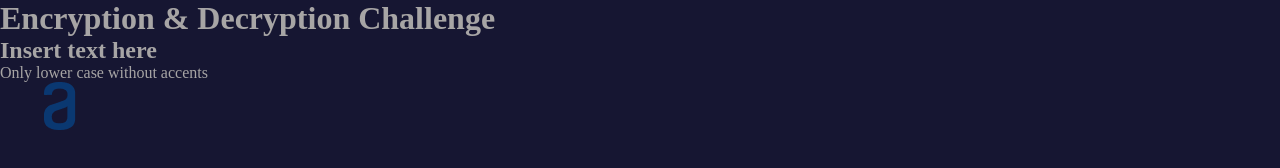
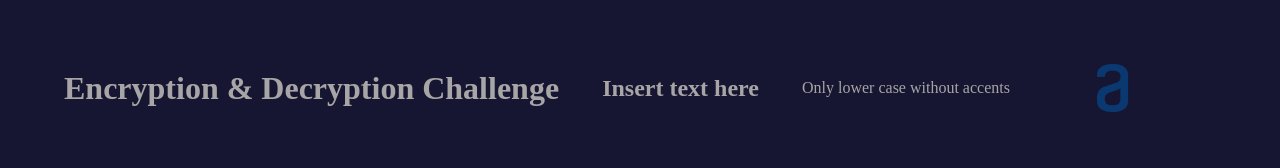
Before and after one commit to erbonilla/encryption-decryption-challenge, a plain HTML site: page index.html in a window 1280 px wide. Drawn offline with Linux system fonts and the light colour scheme.

Commit message:
Update style.css

```diff
--- a/index.html
+++ b/index.html
@@ -9,7 +9,7 @@
 <body>
     <header></header>
 
-    <main>
+    <main class="presentation">
         <h1>Encryption & Decryption Challenge</h1>
         <h2>Insert text here</h2>
         <p>Only lower case without accents</p>
--- a/style.css
+++ b/style.css
@@ -9,3 +9,10 @@ body {
     height: 100vh;
     box-sizing: border-box;
 }
+
+.presentation{
+    display: flex;
+    align-items: center;
+    margin: 5%;
+    justify-content: space-between;
+}
```
